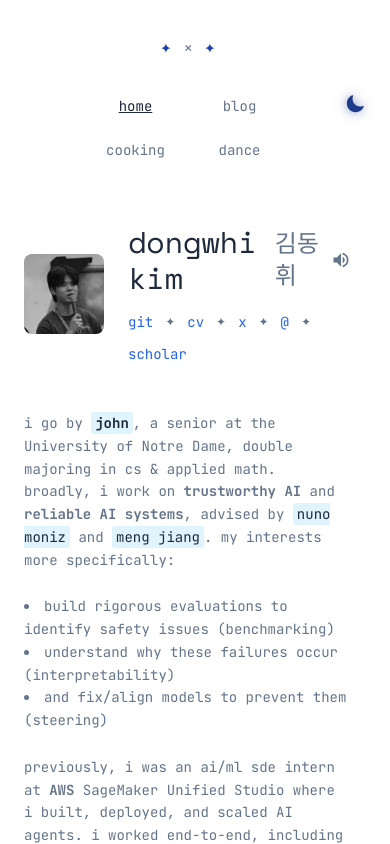
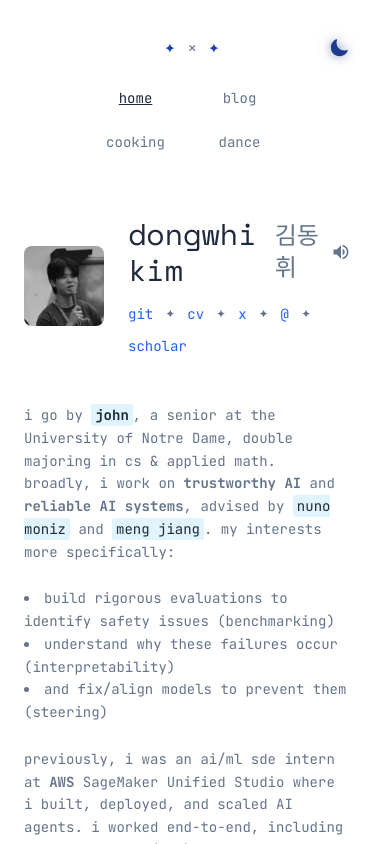
Before and after one commit to johnkimdw/portfolio, a React (Create React App) app: page / in a window 390 px wide. Both pictures are taken after a click on the button "Toggle menu". Shown: the top 844 px of the page. Built offline with nearby package versions, Linux system fonts and the light colour scheme.

Commit message:
updated tab and pronunciation

```diff
--- a/src/components/TabNavigation.js
+++ b/src/components/TabNavigation.js
@@ -17,9 +17,9 @@ export default function TabNavigation() {
 
   return (
     <nav className="relative z-10 pt-8 pb-4">
-      <div className="max-w-2xl mx-auto px-6 relative">
+      <div className="max-w-2xl mx-auto px-6">
         {/* Desktop Navigation */}
-        <div className="hidden sm:flex justify-center">
+        <div className="hidden sm:flex justify-center items-center">
           <div className="flex items-center gap-4 text-sm font-sans">
             {tabs.map((tab, index) => (
               <React.Fragment key={tab.name}>
@@ -47,10 +47,18 @@ export default function TabNavigation() {
               </React.Fragment>
             ))}
           </div>
+          {/* Desktop Theme Toggle */}
+          <div className="absolute right-6">
+            <ThemeToggle />
+          </div>
         </div>
 
-        {/* Mobile Menu Button */}
-        <div className="flex sm:hidden justify-center">
+        {/* Mobile Header Row */}
+        <div className="flex sm:hidden justify-between items-center">
+          {/* Spacer for balance */}
+          <div className="w-8"></div>
+
+          {/* Mobile Menu Button */}
           <button
             onClick={() => setIsMenuOpen(!isMenuOpen)}
             className="px-3 py-1 transition-all duration-300 flex items-center gap-2 text-sm font-sans"
@@ -90,12 +98,15 @@ export default function TabNavigation() {
               ✦
             </span>
           </button>
+
+          {/* Mobile Theme Toggle */}
+          <ThemeToggle />
         </div>
 
         {/* Mobile Dropdown Menu */}
         <div
           className={`sm:hidden overflow-hidden transition-all duration-300 ease-in-out ${
-            isMenuOpen ? 'max-h-48 opacity-100 mt-4' : 'max-h-0 opacity-0'
+            isMenuOpen ? 'max-h-48 opacity-100 mt-2' : 'max-h-0 opacity-0'
           }`}
         >
           <div className="grid grid-cols-2 gap-2 text-sm font-sans py-2 max-w-[200px] mx-auto">
@@ -115,11 +126,6 @@ export default function TabNavigation() {
             ))}
           </div>
         </div>
-
-        {/* Theme Toggle */}
-        <div className="absolute right-2 sm:right-0 top-0 flex items-center h-full">
-          <ThemeToggle />
-        </div>
       </div>
     </nav>
   );
```
Also changed, not shown: 1 other file (tests, documents, lock files or other folders).
